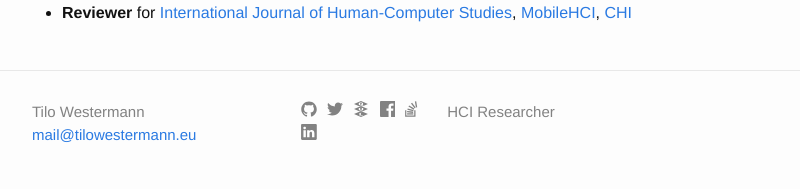
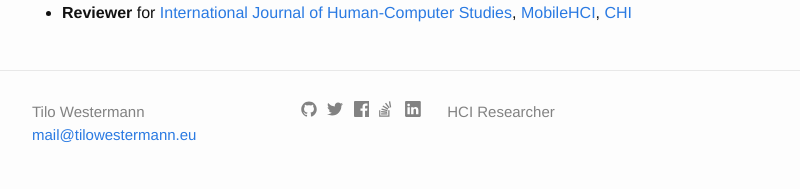
Before and after one commit to tilowestermann/tilowestermann.github.io, a Jekyll site: the page built from index.html, in a window 1280 px wide. Shown: the part 4782-4971 px from the top of the page, without its empty margins (238-1038 px from the left). Built offline with Jekyll 4.4.1, drawn with Linux system fonts in a browser that asks for light colours.

Commit message:
Removed QU link

```diff
--- a/_config.yml
+++ b/_config.yml
@@ -6,7 +6,6 @@
 #url: "http://tilowestermann.eu"
 twitter_username: tilowestermann
 github_username:  tilowestermann
-qu_username:  tilo_westermann
 fb_username: tilo.westermann
 so_username: 184245
 linkedin_username: tilowestermann
--- a/_includes/footer.html
+++ b/_includes/footer.html
@@ -31,23 +31,6 @@
                 <svg viewBox="0 0 16 16">
                   <path fill="#828282" d="M15.969,3.058c-0.586,0.26-1.217,0.436-1.878,0.515c0.675-0.405,1.194-1.045,1.438-1.809
                   c-0.632,0.375-1.332,0.647-2.076,0.793c-0.596-0.636-1.446-1.033-2.387-1.033c-1.806,0-3.27,1.464-3.27,3.27 c0,0.256,0.029,0.506,0.085,0.745C5.163,5.404,2.753,4.102,1.14,2.124C0.859,2.607,0.698,3.168,0.698,3.767 c0,1.134,0.577,2.135,1.455,2.722C1.616,6.472,1.112,6.325,0.671,6.08c0,0.014,0,0.027,0,0.041c0,1.584,1.127,2.906,2.623,3.206 C3.02,9.402,2.731,9.442,2.433,9.442c-0.211,0-0.416-0.021-0.615-0.059c0.416,1.299,1.624,2.245,3.055,2.271 c-1.119,0.877-2.529,1.4-4.061,1.4c-0.264,0-0.524-0.015-0.78-0.046c1.447,0.928,3.166,1.469,5.013,1.469 c6.015,0,9.304-4.983,9.304-9.304c0-0.142-0.003-0.283-0.009-0.423C14.976,4.29,15.531,3.714,15.969,3.058z"/>
-                </svg>
-              </span>
-            </a>
-          </li>
-          {% endif %}
-
-          {% if site.qu_username %}
-          <li>
-            <a href="http://www.qu.tu-berlin.de/menue/team/researchers/{{ site.qu_username }}" title="{{ site.qu_username }} on Quality and Usability Lab">
-              <span class="icon  icon--qu">
-                <svg viewBox="0 0 14 16">
-			<path fill="#828282" d="M7.10780729,6.32224 L6.98713021,6.37408 L5.41504687,5.69880889 L0.00725520833,8.02168889 L6.98713021,11.0198756 L13.9670052,8.02168889 L8.55921354,5.69877333 L7.10780729,6.32224"></path>
-			<path fill="#828282" d="M7.10780729,11.3023644 L6.98713021,11.3542044 L6.86641667,11.3023644 L5.41504687,10.6789333 L0.00725520833,13.0018133 L6.98713021,16 L13.9670052,13.0018489 L8.55921354,10.6789333 L7.10780729,11.3023644"></path>
-			<path fill="#828282" d="M13.9670052,3.02364444 L6.98713021,6.02179556 L0.00725520833,3.02364444 L6.98713021,0.0254577778 L13.9670052,3.02364444"></path>
-			<path fill="#FFFFFF" d="M6.91158854,3.78496 C6.29919792,3.78496 5.99302083,3.50222222 5.99302083,2.93681778 C5.99302083,2.36608 6.30127604,2.08067556 6.91782292,2.08067556 C7.22086458,2.08067556 7.44869271,2.15036444 7.60130729,2.28970667 C7.75384896,2.42908444 7.83015625,2.64476444 7.83015625,2.93681778 C7.83015625,3.16888889 7.781375,3.35121778 7.68548958,3.48554667 C7.37738021,3.33027556 7.014875,3.31004444 6.70928125,3.36302222 C6.70928125,3.36302222 6.94673438,3.44928 7.21969792,3.71857778 C7.22994271,3.72867556 7.23920313,3.73987556 7.24864583,3.75082667 C7.1491875,3.77319111 7.03726042,3.78496 6.91158854,3.78496 L6.91158854,3.78496 L6.91158854,3.78496 Z M8.29288542,4.21653333 C8.84738021,3.97240889 9.12544792,3.54620444 9.12544792,2.93681778 C9.12544792,2.44341333 8.93863542,2.06936889 8.56497396,1.81461333 C8.1913125,1.55992889 7.64225,1.43256889 6.91782292,1.43256889 C6.19540104,1.43256889 5.64477083,1.56096 5.26596875,1.81763556 C4.88709375,2.07438222 4.69769271,2.44608 4.69769271,2.9328 C4.69769271,3.42488889 4.88815104,3.79964444 5.26906771,4.05696 C5.64998437,4.31438222 6.19747917,4.44302222 6.91158854,4.44302222 C7.13551563,4.44099556 7.3434375,4.42648889 7.53444271,4.40216889 C7.58395312,4.53991111 7.64221354,4.67406222 7.73011458,4.78524444 C8.31344792,5.52302222 9.87204167,5.01045333 9.99508854,4.73934222 C9.50767708,4.89777778 8.61364583,4.89959111 8.29288542,4.21653333 L8.29288542,4.21653333 L8.29288542,4.21653333 Z"></path>
-			<path fill="#FFFFFF" d="M9.2225,6.96060444 L9.2225,8.50716444 C9.2225,8.84341333 9.02963542,9.10382222 8.64394271,9.28835556 C8.25821354,9.47288889 7.70222396,9.56512 6.97590104,9.56512 C6.26616667,9.56512 5.72085937,9.47552 5.33990625,9.29624889 C4.95895312,9.11701333 4.76845833,8.85927111 4.76845833,8.52298667 L4.76845833,6.96060444 L6.18194792,6.96060444 L6.18194792,8.46851556 C6.18194792,8.65013333 6.25074479,8.78193778 6.38844792,8.86392889 C6.52607812,8.94595556 6.72900521,8.98695111 6.99726563,8.98695111 C7.28444792,8.98695111 7.49273437,8.94624 7.62208854,8.86481778 C7.75144271,8.78339556 7.81615625,8.65013333 7.81615625,8.46499556 L7.81615625,6.96060444 L9.2225,6.96060444"></path>
-			<path fill="#FFFFFF" d="M5.41522917,14.5659378 L5.41522917,11.9965511 L6.82157292,11.9965511 L6.82157292,14.0052978 L8.82608854,14.0052978 L8.82608854,14.5659378 L5.41522917,14.5659378"></path>
                 </svg>
               </span>
             </a>
```
